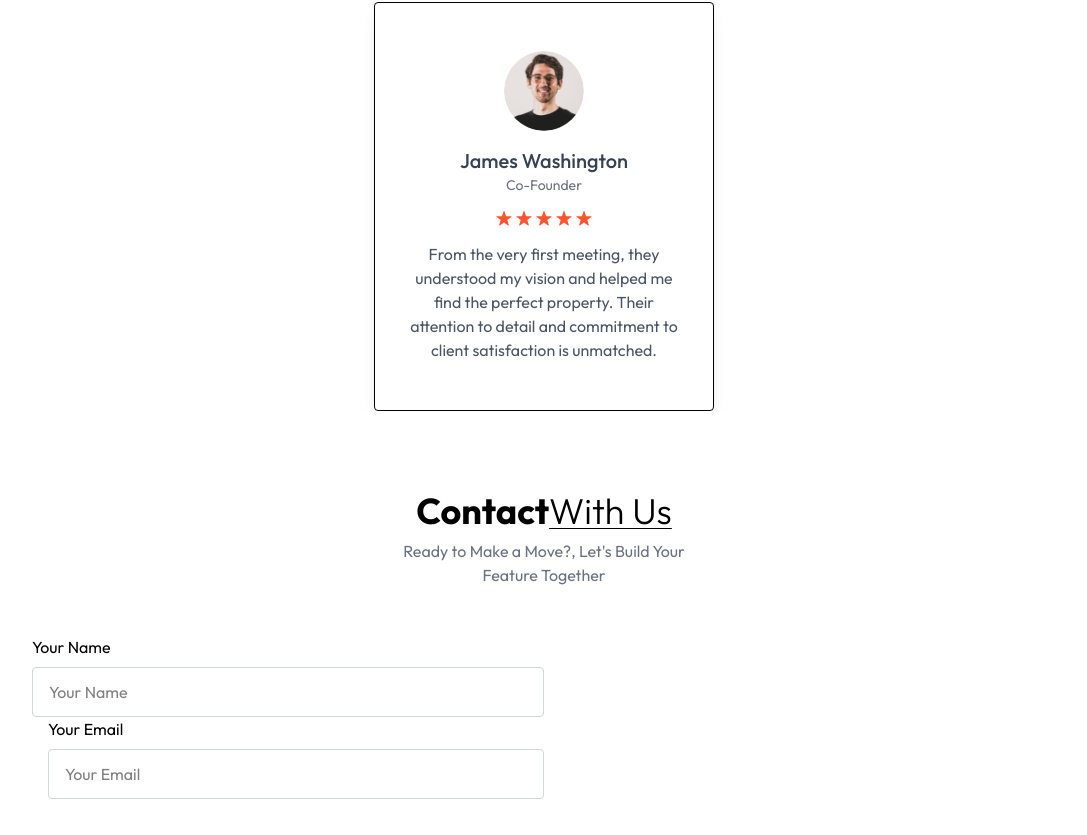
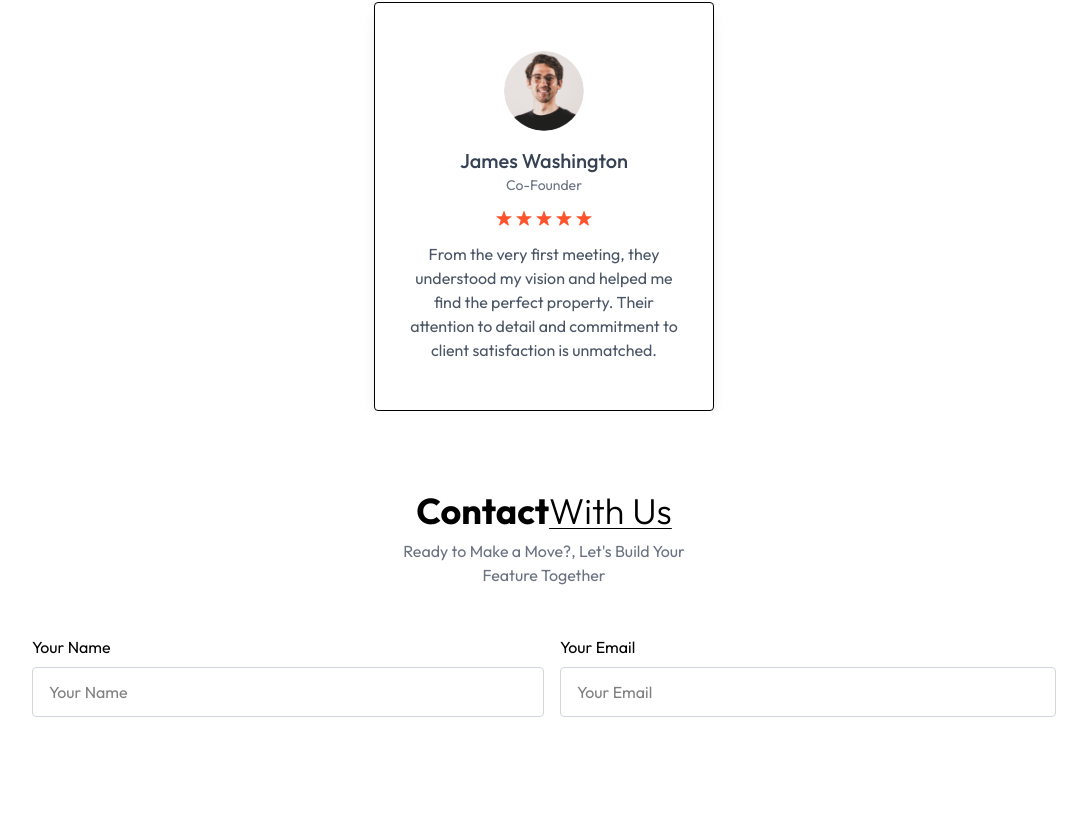
Before and after one commit to AbdullahiAbdulganiyu/Real-Estate, a React (Vite) app: page / in a window 1280 px wide. Shown: the part 3062-3897 px from the top of the page, without its empty margins (96-1183 px from the left). After the commit the page ends 3859 px from the top, so only its background shows below. Built offline with nearby package versions, Linux system fonts and the light colour scheme.

Commit message:
adding some classes to nicely display the div(display inner divs side-by-side)

```diff
--- a/src/components/Contact.jsx
+++ b/src/components/Contact.jsx
@@ -17,7 +17,7 @@ const Contact = () => {
       </p>
 
       <form>
-        <div>
+        <div className="flex flex-wrap">
           <div className="w-full md:w-1/2 text-left">
             Your Name
             <input
```
